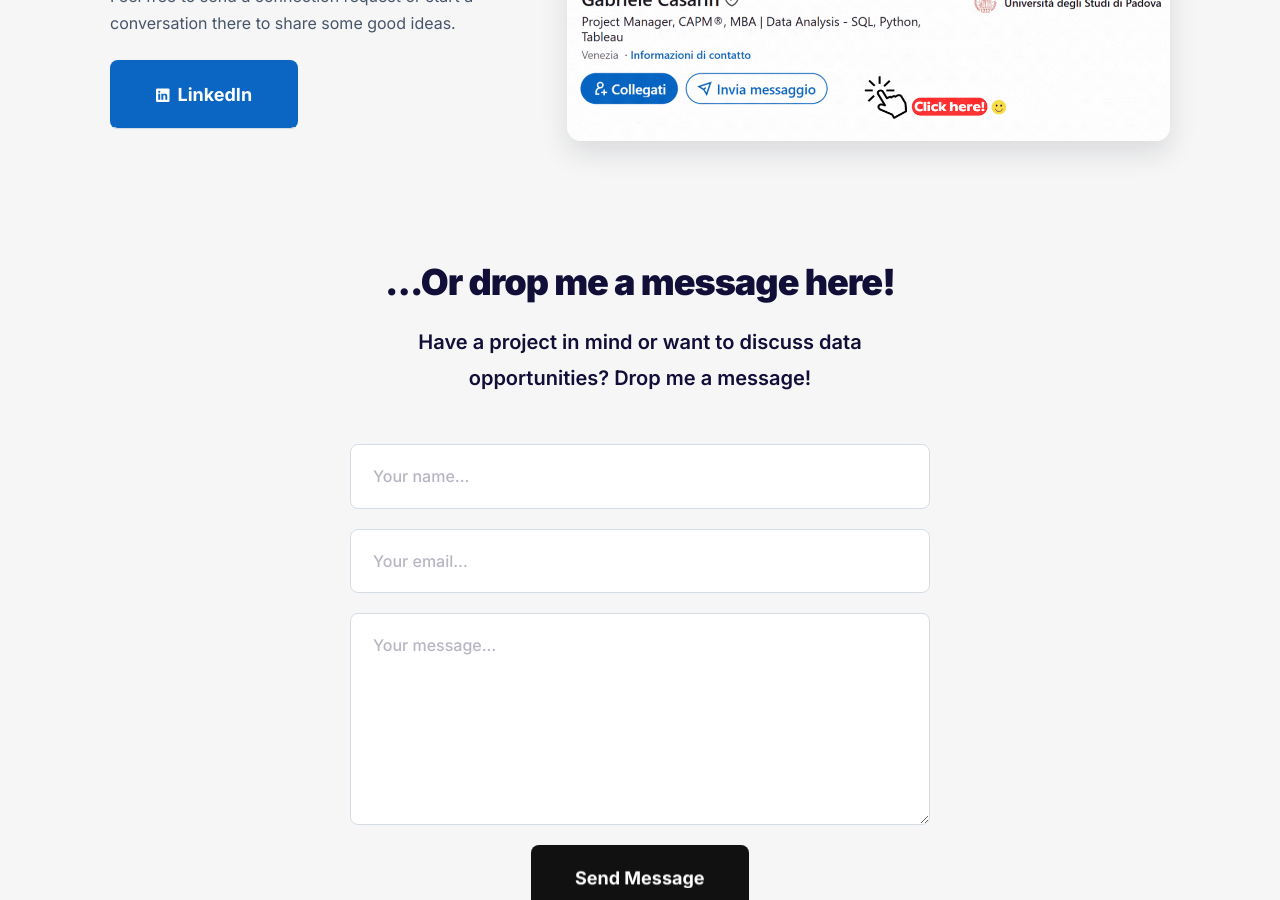
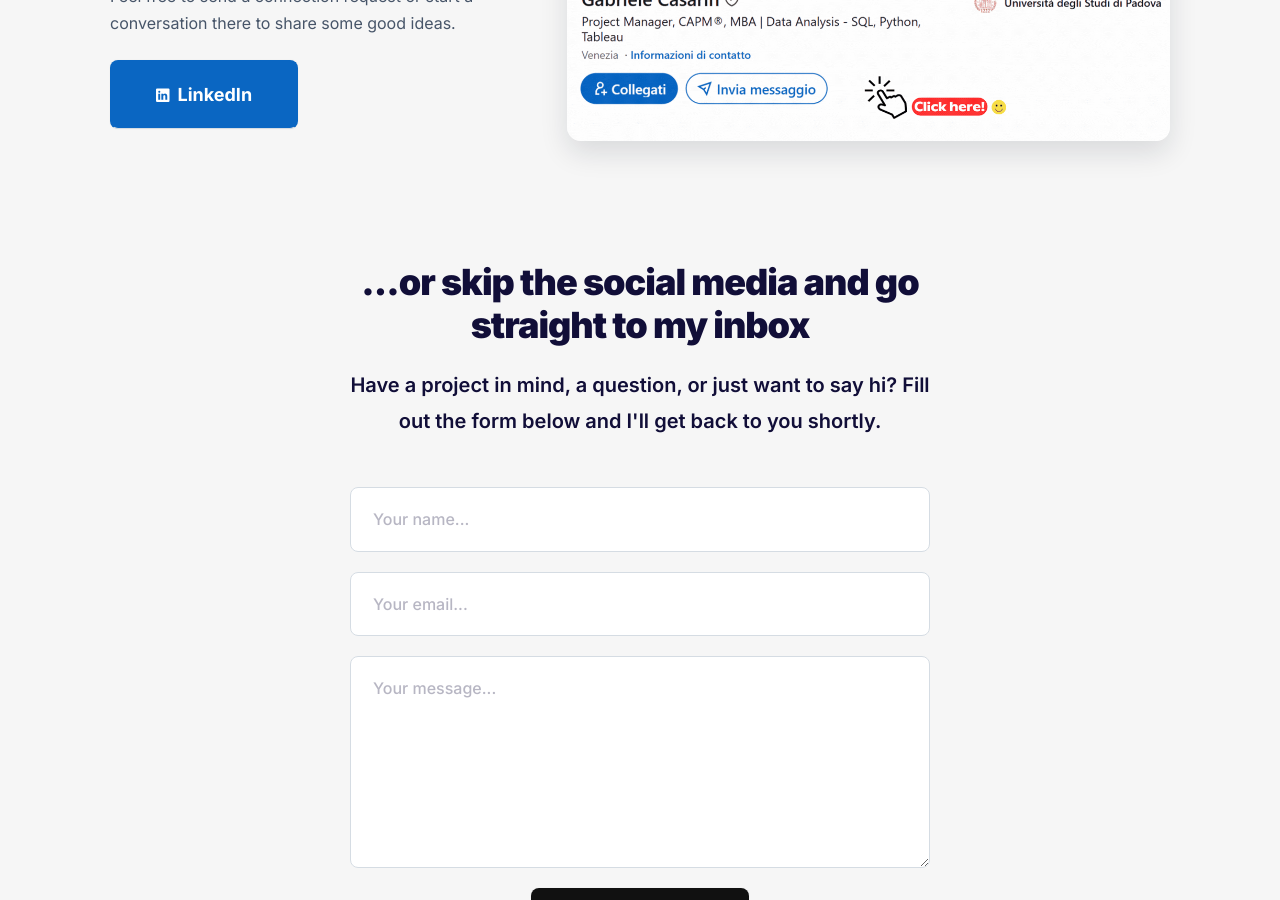
Before and after one commit to gcasarin/gcasarin.github.io, a Jekyll site: the page built from docs/_pages/contact.md, in a window 1280 px wide and 900 px high, scrolled down 598 px. Built offline with Jekyll 4.4.1, drawn with Linux system fonts in a browser that asks for light colours.

Commit message:
Revise contact form title and description
Updated form title and added form description for clarity.

```diff
--- a/docs/_pages/contact.md
+++ b/docs/_pages/contact.md
@@ -3,7 +3,8 @@ layout: page
 title:  Contact
 description: Connect with me on Linkedin or drop me a message
 date:   2026-11-22 15:01:35 +0300
-form_title: ...Or drop me a message here!
+form_title: ...or skip the social media and go straight to my inbox
+form_description: Have a project in mind, a question, or just want to say hi? Fill out the form below and I'll get back to you shortly.
 ---
 
 <!-- begin linkedin connect split section -->
@@ -50,7 +51,7 @@ form_title: ...Or drop me a message here!
         <div class="c-contact-form__form-box">
           <div class="c-contact-form__contact-head">
             <h2 class="c-contact-form__contact-title">{{ page.form_title | default: site.data.settings.contact_form__settings.form_title }}</h2>
-            <p class="c-contact-form__contact-description">{{ site.data.settings.contact_form__settings.form_description }}</p>
+            <p class="c-contact-form__contact-description">{{ page.form_description | default: site.data.settings.contact_form__settings.form_description }}</p>
           </div>
           <form class="c-contact-form__form"
             action="{{ site.data.settings.contact_form__settings.form_action_url }}"
```
